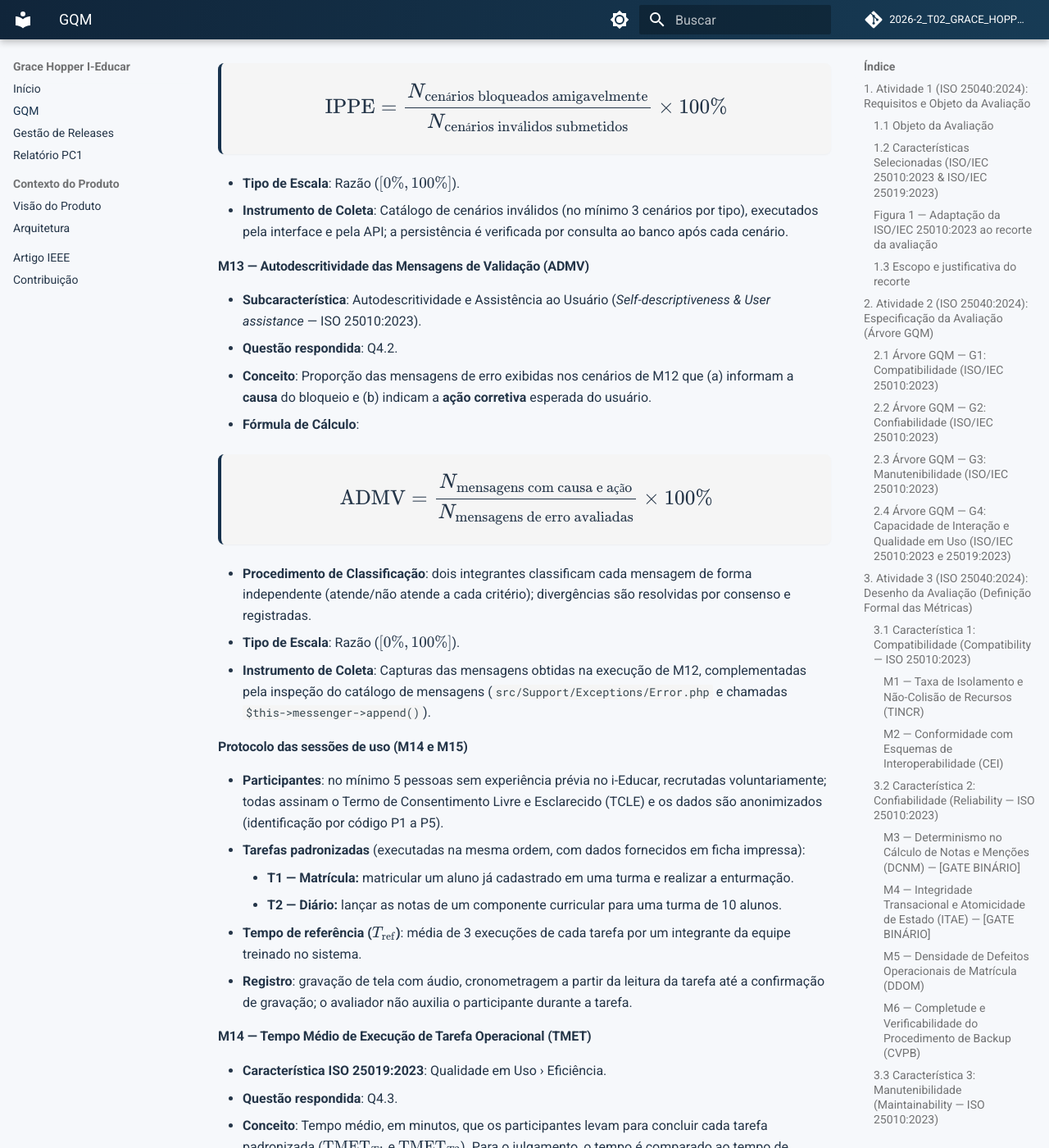
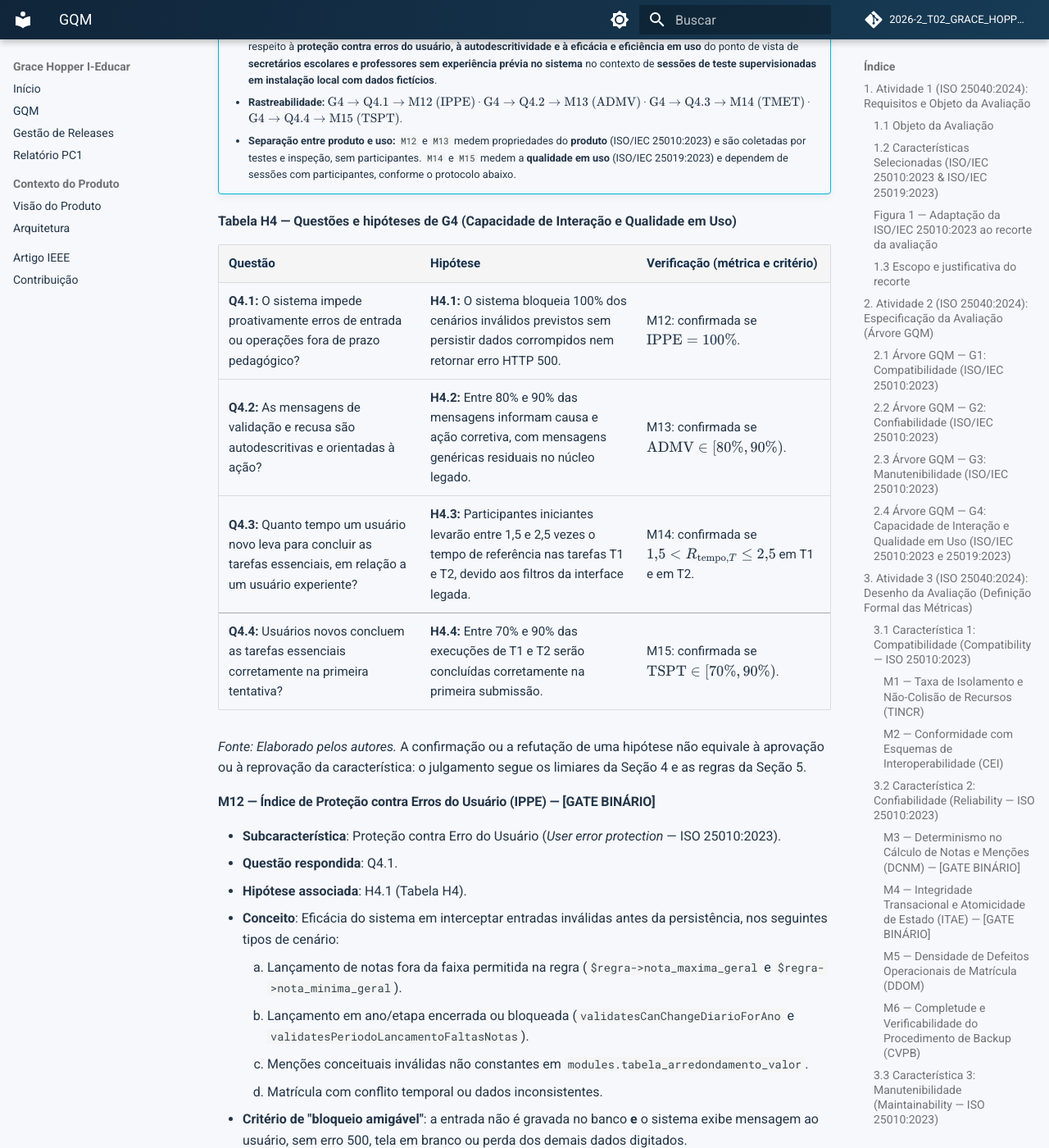
Before and after one commit to FCTE-Qualidade-de-Software-1/2026-2_T02_GRACE_HOPPER, an MkDocs documentation site: the page built from docs/gqm_evaluation_framework.md, in a window 1280 px wide and 1400 px high, scrolled down 21253 px. Shown: the whole window at 82% size. Built offline with MkDocs 1.6.1 and Material for MkDocs 9.7.7, drawn with Linux system fonts in a browser that asks for light colours; comment, search, counter and statistics services are not loaded; some of the changed text lies outside the part shown.

Commit message:
docs(gqm): adicionar hipoteses e niveis GQM em G1 e G4, incluir M13 no quadro resumo e corrigir justificativa de compatibilidade #05 #08 #17

````diff
--- a/docs/gqm_evaluation_framework.md
+++ b/docs/gqm_evaluation_framework.md
@@ -160,13 +160,19 @@
 
 ```mermaid
 flowchart LR
-    G1["G1: Compatibilidade<br/>(Coexistência e Interoperabilidade)"]
+    subgraph NC1["Nível Conceitual — Objetivo"]
+        G1["G1: Compatibilidade<br/>(Coexistência e Interoperabilidade)"]
+    end
 
-    Q11["Q1.1: Os recursos de ambiente do i-Educar<br/>podem ser isolados por configuração para coexistir<br/>com outras instâncias e serviços no mesmo host?"]
-    Q12["Q1.2: As respostas da API dos módulos de<br/>matrícula e notas obedecem a um contrato<br/>de dados verificável?"]
+    subgraph NO1["Nível Operacional — Questões e Hipóteses"]
+        Q11["Q1.1: Os recursos de ambiente do i-Educar<br/>podem ser isolados por configuração para coexistir<br/>com outras instâncias e serviços no mesmo host?<br/><i>H1.1: TINCR ≥ 85%</i>"]
+        Q12["Q1.2: As respostas da API dos módulos de<br/>matrícula e notas obedecem a um contrato<br/>de dados verificável?<br/><i>H1.2: CEI ≥ 85%</i>"]
+    end
 
-    M1["M1 (TINCR)<br/>Taxa de Isolamento e<br/>Não-Colisão de Recursos"]
-    M2["M2 (CEI)<br/>Conformidade com Esquemas<br/>de Interoperabilidade"]
+    subgraph NQ1["Nível Quantitativo — Métricas"]
+        M1["M1 (TINCR)<br/>Taxa de Isolamento e<br/>Não-Colisão de Recursos"]
+        M2["M2 (CEI)<br/>Conformidade com Esquemas<br/>de Interoperabilidade"]
+    end
 
     G1 --> Q11 --> M1
     G1 --> Q12 --> M2
@@ -222,17 +228,23 @@
 
 ```mermaid
 flowchart LR
-    G4["G4: Interação e Qualidade em Uso<br/>(Proteção, Autodescritividade,<br/>Eficácia e Eficiência)"]
+    subgraph NC4["Nível Conceitual — Objetivo"]
+        G4["G4: Interação e Qualidade em Uso<br/>(Proteção, Autodescritividade,<br/>Eficácia e Eficiência)"]
+    end
 
-    Q41["Q4.1: O sistema impede proativamente erros<br/>de entrada ou operações fora de prazo pedagógico?"]
-    Q42["Q4.2: As mensagens de validação e recusa são<br/>autodescritivas e orientadas à ação?"]
-    Q43["Q4.3: Quanto tempo um usuário novo leva para<br/>concluir as tarefas essenciais face a um experiente?"]
-    Q44["Q4.4: Usuários novos concluem as tarefas<br/>essenciais corretamente na primeira tentativa?"]
+    subgraph NO4["Nível Operacional — Questões e Hipóteses"]
+        Q41["Q4.1: O sistema impede proativamente erros<br/>de entrada ou operações fora de prazo pedagógico?<br/><i>H4.1: IPPE = 100%</i>"]
+        Q42["Q4.2: As mensagens de validação e recusa são<br/>autodescritivas e orientadas à ação?<br/><i>H4.2: ADMV entre 80% e 90%</i>"]
+        Q43["Q4.3: Quanto tempo um usuário novo leva para<br/>concluir as tarefas essenciais face a um experiente?<br/><i>H4.3: R_tempo entre 1,5 e 2,5</i>"]
+        Q44["Q4.4: Usuários novos concluem as tarefas<br/>essenciais corretamente na primeira tentativa?<br/><i>H4.4: TSPT entre 70% e 90%</i>"]
+    end
 
-    M12["M12 — GATE (IPPE)<br/>Índice de Proteção contra<br/>Erros do Usuário"]
-    M13["M13 (ADMV)<br/>Autodescritividade das<br/>Mensagens de Validação"]
-    M14["M14 (TMET)<br/>Tempo Médio de Execução<br/>de Tarefa Operacional"]
-    M15["M15 (TSPT)<br/>Taxa de Sucesso na<br/>Primeira Tentativa em Uso"]
+    subgraph NQ4["Nível Quantitativo — Métricas"]
+        M12["M12 — GATE (IPPE)<br/>Índice de Proteção contra<br/>Erros do Usuário"]
+        M13["M13 (ADMV)<br/>Autodescritividade das<br/>Mensagens de Validação"]
+        M14["M14 (TMET)<br/>Tempo Médio de Execução<br/>de Tarefa Operacional"]
+        M15["M15 (TSPT)<br/>Taxa de Sucesso na<br/>Primeira Tentativa em Uso"]
+    end
 
     G4 --> Q41 --> M12
     G4 --> Q42 --> M13
@@ -251,9 +263,19 @@
     - **Rastreabilidade:** $\text{G1} \rightarrow \text{Q1.1} \rightarrow \text{M1 (TINCR)}$ · $\text{G1} \rightarrow \text{Q1.2} \rightarrow \text{M2 (CEI)}$.
     - **Fora do escopo de G1:** Exportação de dados para o Educacenso/INEP, distribuída em pacote separado (`i-educar-educacenso-package`), e integrações com sistemas de terceiros que exigiriam credenciais de produção.
 
+**Tabela H1 — Questões e hipóteses de G1 (Compatibilidade)**
+
+| Questão | Hipótese | Verificação (métrica e critério) |
+| :--- | :--- | :--- |
+| **Q1.1:** Os recursos de ambiente do i-Educar podem ser isolados por configuração para coexistir com outras instâncias e serviços no mesmo host? | **H1.1:** Pelo menos 85% dos recursos compartilháveis são parametrizáveis via `.env`, mas os nomes fixos de containers (`container_name`) podem exigir ajuste na subida simultânea. | M1: confirmada se $\text{TINCR} \ge 85\%$. |
+| **Q1.2:** As respostas da API dos módulos de matrícula e notas obedecem a um contrato de dados verificável? | **H1.2:** Ao menos 85% dos *endpoints* testados seguem o contrato JSON em requisições válidas, podendo ocorrer falhas de padronização de erro em rotas legadas. | M2: confirmada se $\text{CEI} \ge 85\%$. |
+
+*Fonte: Elaborado pelos autores.* A confirmação ou a refutação de uma hipótese não equivale à aprovação ou à reprovação da característica: o julgamento segue os limiares da Seção 4 e as regras da Seção 5.
+
 #### M1 — Taxa de Isolamento e Não-Colisão de Recursos (TINCR)
 - **Subcaracterística**: Coexistência (*Co-existence* — ISO 25010:2023).
 - **Questão respondida**: Q1.1.
+- **Hipótese associada**: H1.1 (Tabela H1).
 - **Conceito**: Proporção dos recursos compartilháveis do ambiente de execução do i-Educar que podem ser isolados apenas por configuração, sem alterar código-fonte, permitindo que o sistema funcione no mesmo host que outra instância do i-Educar ou outro serviço sem conflito. São recursos compartilháveis: portas de rede expostas, nomes de containers, nome do banco de dados e usuário do PostgreSQL, prefixo de chaves do Redis e diretórios de armazenamento.
 - **Fórmula de Cálculo**:
 
@@ -274,6 +296,7 @@
 #### M2 — Conformidade com Esquemas de Interoperabilidade (CEI)
 - **Subcaracterística**: Interoperabilidade (*Interoperability* — ISO 25010:2023).
 - **Questão respondida**: Q1.2.
+- **Hipótese associada**: H1.2 (Tabela H1).
 - **Conceito**: Percentual de *endpoints* da API REST do núcleo do i-Educar relacionados a matrícula, enturmação e lançamento de notas cujas respostas obedecem ao contrato de referência. Um *endpoint* é conforme somente se todos os seus casos de teste passarem:
     1. requisição válida retorna o código HTTP esperado e `Content-Type: application/json`;
     2. a resposta contém todos os campos obrigatórios do contrato, com os tipos esperados;
@@ -463,9 +486,21 @@
     - **Rastreabilidade:** $\text{G4} \rightarrow \text{Q4.1} \rightarrow \text{M12 (IPPE)}$ · $\text{G4} \rightarrow \text{Q4.2} \rightarrow \text{M13 (ADMV)}$ · $\text{G4} \rightarrow \text{Q4.3} \rightarrow \text{M14 (TMET)}$ · $\text{G4} \rightarrow \text{Q4.4} \rightarrow \text{M15 (TSPT)}$.
     - **Separação entre produto e uso:** `M12` e `M13` medem propriedades do **produto** (ISO/IEC 25010:2023) e são coletadas por testes e inspeção, sem participantes. `M14` e `M15` medem a **qualidade em uso** (ISO/IEC 25019:2023) e dependem de sessões com participantes, conforme o protocolo abaixo.
 
+**Tabela H4 — Questões e hipóteses de G4 (Capacidade de Interação e Qualidade em Uso)**
+
+| Questão | Hipótese | Verificação (métrica e critério) |
+| :--- | :--- | :--- |
+| **Q4.1:** O sistema impede proativamente erros de entrada ou operações fora de prazo pedagógico? | **H4.1:** O sistema bloqueia 100% dos cenários inválidos previstos sem persistir dados corrompidos nem retornar erro HTTP 500. | M12: confirmada se $\text{IPPE} = 100\%$. |
+| **Q4.2:** As mensagens de validação e recusa são autodescritivas e orientadas à ação? | **H4.2:** Entre 80% e 90% das mensagens informam causa e ação corretiva, com mensagens genéricas residuais no núcleo legado. | M13: confirmada se $\text{ADMV} \in [80\%, 90\%)$. |
+| **Q4.3:** Quanto tempo um usuário novo leva para concluir as tarefas essenciais, em relação a um usuário experiente? | **H4.3:** Participantes iniciantes levarão entre 1,5 e 2,5 vezes o tempo de referência nas tarefas T1 e T2, devido aos filtros da interface legada. | M14: confirmada se $1{,}5 < R_{\text{tempo},T} \le 2{,}5$ em T1 e em T2. |
+| **Q4.4:** Usuários novos concluem as tarefas essenciais corretamente na primeira tentativa? | **H4.4:** Entre 70% e 90% das execuções de T1 e T2 serão concluídas corretamente na primeira submissão. | M15: confirmada se $\text{TSPT} \in [70\%, 90\%)$. |
+
+*Fonte: Elaborado pelos autores.* A confirmação ou a refutação de uma hipótese não equivale à aprovação ou à reprovação da característica: o julgamento segue os limiares da Seção 4 e as regras da Seção 5.
+
 #### M12 — Índice de Proteção contra Erros do Usuário (IPPE) — [GATE BINÁRIO]
 - **Subcaracterística**: Proteção contra Erro do Usuário (*User error protection* — ISO 25010:2023).
 - **Questão respondida**: Q4.1.
+- **Hipótese associada**: H4.1 (Tabela H4).
 - **Conceito**: Eficácia do sistema em interceptar entradas inválidas antes da persistência, nos seguintes tipos de cenário:
     1. Lançamento de notas fora da faixa permitida na regra (`$regra->nota_maxima_geral` e `$regra->nota_minima_geral`).
     2. Lançamento em ano/etapa encerrada ou bloqueada (`validatesCanChangeDiarioForAno` e `validatesPeriodoLancamentoFaltasNotas`).
@@ -484,6 +519,7 @@
 #### M13 — Autodescritividade das Mensagens de Validação (ADMV)
 - **Subcaracterística**: Autodescritividade e Assistência ao Usuário (*Self-descriptiveness & User assistance* — ISO 25010:2023).
 - **Questão respondida**: Q4.2.
+- **Hipótese associada**: H4.2 (Tabela H4).
 - **Conceito**: Proporção das mensagens de erro exibidas nos cenários de M12 que (a) informam a **causa** do bloqueio e (b) indicam a **ação corretiva** esperada do usuário.
 - **Fórmula de Cálculo**:
 
@@ -506,6 +542,7 @@
 #### M14 — Tempo Médio de Execução de Tarefa Operacional (TMET)
 - **Característica ISO 25019:2023**: Qualidade em Uso › Eficiência.
 - **Questão respondida**: Q4.3.
+- **Hipótese associada**: H4.3 (Tabela H4).
 - **Conceito**: Tempo médio, em minutos, que os participantes levam para concluir cada tarefa padronizada ($\text{TMET}_{T1}$ e $\text{TMET}_{T2}$). Para o julgamento, o tempo é comparado ao tempo de referência por meio da razão $R_{\text{tempo},T}$.
 - **Fórmulas de Cálculo**:
 
@@ -521,6 +558,7 @@
 #### M15 — Taxa de Sucesso na Primeira Tentativa em Uso (TSPT)
 - **Característica ISO 25019:2023**: Qualidade em Uso › Eficácia.
 - **Questão respondida**: Q4.4.
+- **Hipótese associada**: H4.4 (Tabela H4).
 - **Conceito**: Percentual de execuções de tarefa (T1 e T2) concluídas corretamente na primeira submissão, sem erro de validação, recarga da página, perda de dados digitados ou ajuda do avaliador.
 - **Fórmula de Cálculo**:
 
````
Also changed, not shown: docs/relatorio_de_planejamento_ponto_de_controle_1_i_educar.md (+3 -3 lines).
